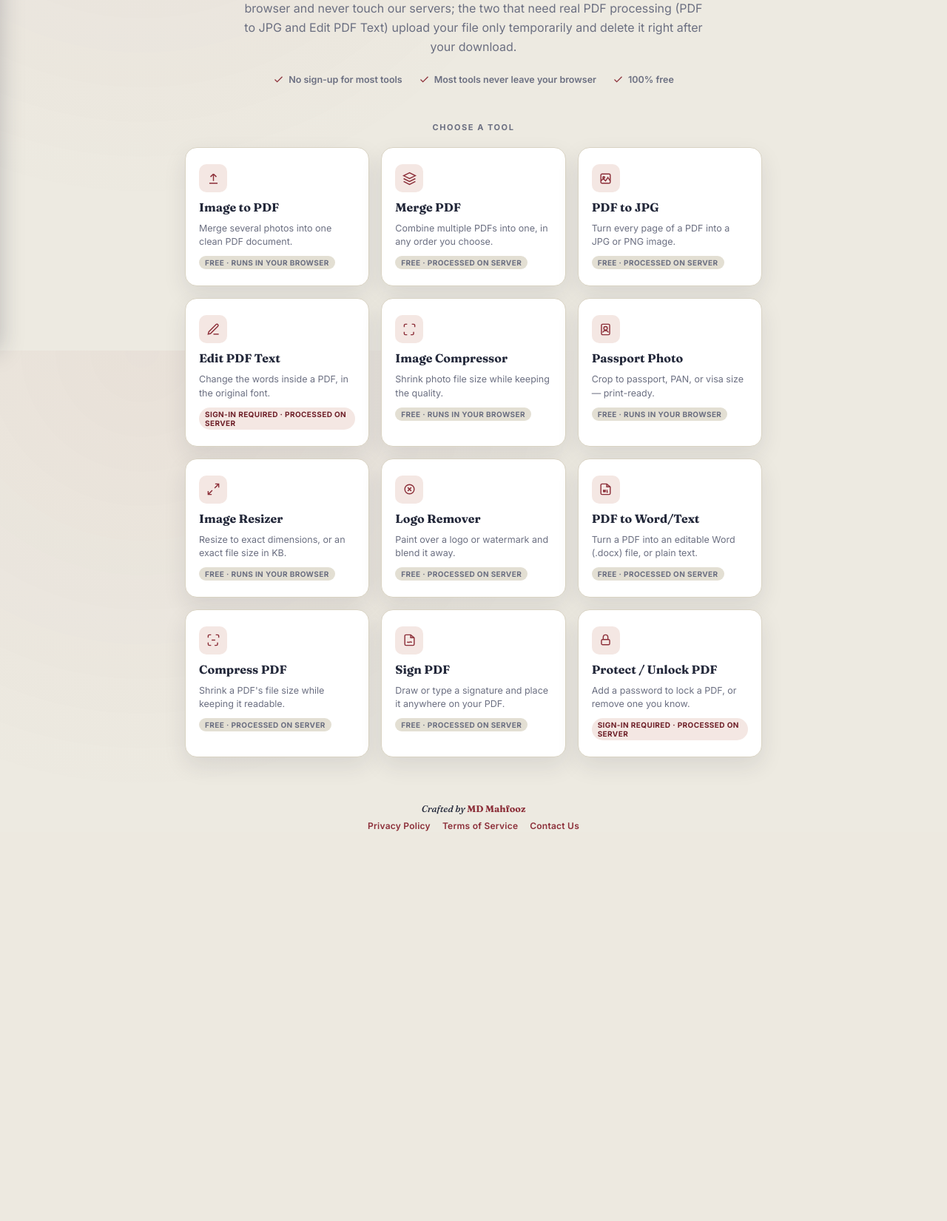
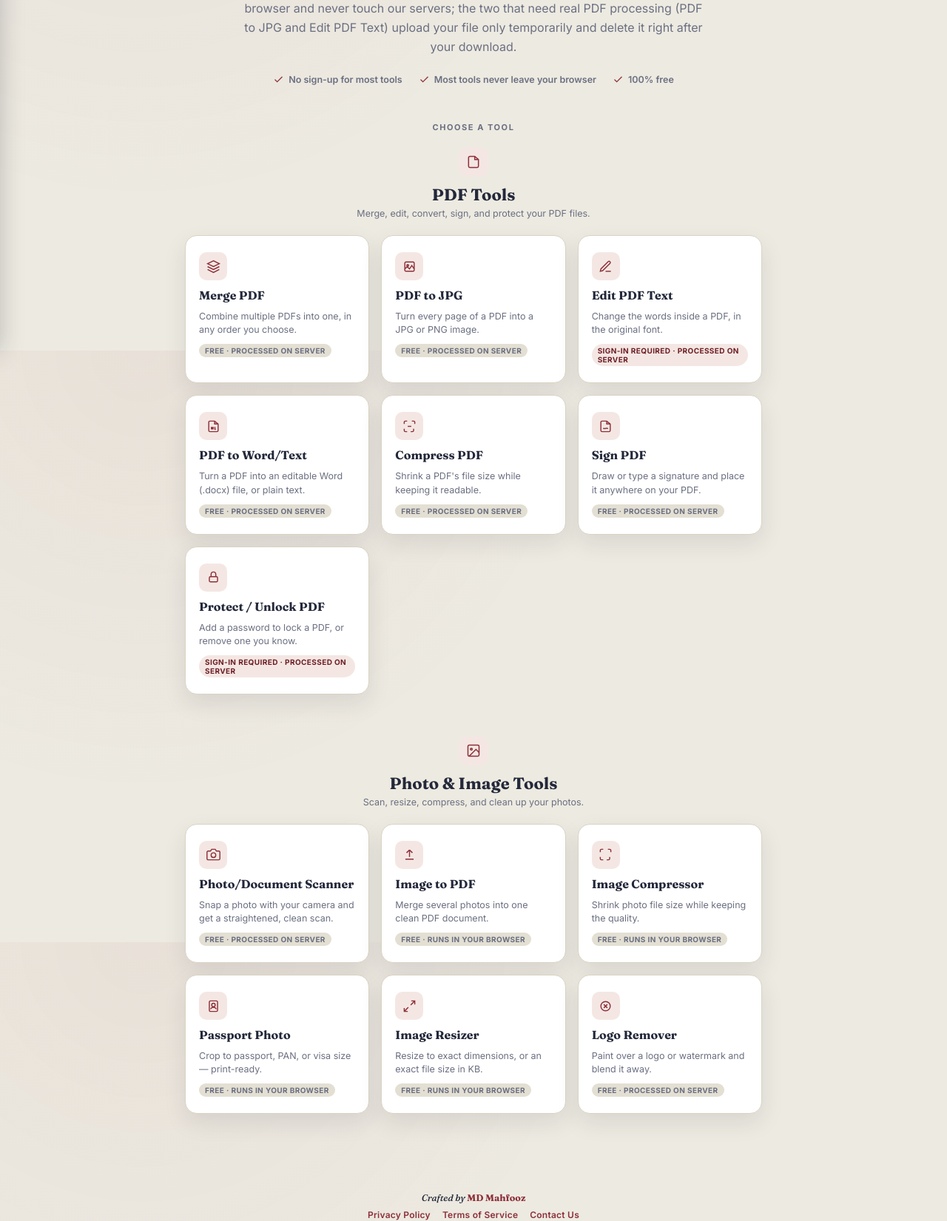
Before and after one commit to Therealmahfooz/PDF_ART, a Flask app: page / in a window 1280 px wide. Shown: the part 326-1977 px from the top of the page at 74% size. Before the commit the page ends 1450 px from the top, so only its background shows below. Run offline with Flask 3, Linux system fonts and the light colour scheme; some libraries are stand-ins or nearby versions.

Commit message:
Add files via upload

```diff
--- a/templates/_nav.html
+++ b/templates/_nav.html
@@ -202,6 +202,12 @@
       <div class="dt-badge">On server</div>
     </a>
 
+    <a href="/scanner.html" class="drawer-tool-card nav-item" data-path="/scanner.html">
+      <div class="dt-icon"><svg viewBox="0 0 24 24" fill="none" stroke-width="1.8"><path d="M23 19a2 2 0 0 1-2 2H3a2 2 0 0 1-2-2V8a2 2 0 0 1 2-2h4l2-3h6l2 3h4a2 2 0 0 1 2 2z"/><circle cx="12" cy="13" r="4"/></svg></div>
+      <div class="dt-name">Photo/Document Scanner</div>
+      <div class="dt-badge">On server</div>
+    </a>
+
   </div>
 
   <div class="drawer-section-label">Legal</div>
--- a/templates/home.html
+++ b/templates/home.html
@@ -73,6 +73,17 @@
     font-size: 11px; letter-spacing: 0.14em; text-transform: uppercase; color: var(--ink-soft);
     font-weight: 700; text-align: center; margin-bottom: 20px;
   }
+
+  .category-block { width: 100%; max-width: 780px; margin-bottom: 44px; }
+  .category-block:last-child { margin-bottom: 12px; }
+  .category-head { text-align: center; margin-bottom: 22px; }
+  .category-head .cat-icon {
+    width: 40px; height: 40px; border-radius: 12px; background: var(--accent-tint);
+    display: flex; align-items: center; justify-content: center; margin: 0 auto 10px;
+  }
+  .category-head .cat-icon svg { width: 20px; height: 20px; stroke: var(--accent); }
+  .category-head .cat-title { font-family: 'Fraunces', serif; font-weight: 700; font-size: 22px; color: var(--ink); }
+  .category-head .cat-sub { font-size: 12.5px; color: var(--ink-soft); margin-top: 4px; }
 
   .tool-grid {
     display: grid; grid-template-columns: repeat(3, 1fr); gap: 16px;
@@ -151,14 +162,14 @@
 </div>
 
 <div class="section-label">Choose a Tool</div>
+
+<div class="category-block">
+  <div class="category-head">
+    <div class="cat-icon"><svg viewBox="0 0 24 24" fill="none" stroke-width="1.8"><path d="M14 3H6a2 2 0 0 0-2 2v14a2 2 0 0 0 2 2h12a2 2 0 0 0 2-2V8z"/><path d="M14 3v5h5"/></svg></div>
+    <div class="cat-title">PDF Tools</div>
+    <div class="cat-sub">Merge, edit, convert, sign, and protect your PDF files.</div>
+  </div>
   <div class="tool-grid">
-
-  <a class="tool-card" href="/image-to-pdf.html">
-    <div class="icon-wrap"><svg viewBox="0 0 24 24" fill="none" stroke-width="1.8"><path d="M12 16V4m0 0L7 9m5-5l5 5M5 20h14"/></svg></div>
-    <div class="tool-name">Image to PDF</div>
-    <div class="tool-desc">Merge several photos into one clean PDF document.</div>
-    <span class="badge">Free · runs in your browser</span>
-  </a>
 
     <a class="tool-card" href="/pdf/merge">
       <div class="icon-wrap"><svg viewBox="0 0 24 24" fill="none" stroke-width="1.8"><path d="M12 2 2 7l10 5 10-5-10-5Z"/><path d="m2 17 10 5 10-5"/><path d="m2 12 10 5 10-5"/></svg></div>
@@ -179,34 +190,6 @@
       <div class="tool-name">Edit PDF Text</div>
       <div class="tool-desc">Change the words inside a PDF, in the original font.</div>
       <span class="badge login">Sign-in required · processed on server</span>
-  </a>
-
-  <a class="tool-card" href="/image-compress.html">
-    <div class="icon-wrap"><svg viewBox="0 0 24 24" fill="none" stroke-width="1.8"><path d="M8 3H5a2 2 0 0 0-2 2v3m18 0V5a2 2 0 0 0-2-2h-3M3 16v3a2 2 0 0 0 2 2h3m11-5v3a2 2 0 0 1-2 2h-3"/></svg></div>
-    <div class="tool-name">Image Compressor</div>
-    <div class="tool-desc">Shrink photo file size while keeping the quality.</div>
-    <span class="badge">Free · runs in your browser</span>
-  </a>
-
-  <a class="tool-card" href="/passport-photo.html">
-    <div class="icon-wrap"><svg viewBox="0 0 24 24" fill="none" stroke-width="1.8"><rect x="5" y="3" width="14" height="18" rx="2"/><circle cx="12" cy="10" r="3"/><path d="M7 17c1-2 3-3 5-3s4 1 5 3"/></svg></div>
-    <div class="tool-name">Passport Photo</div>
-    <div class="tool-desc">Crop to passport, PAN, or visa size — print-ready.</div>
-    <span class="badge">Free · runs in your browser</span>
-  </a>
-
-  <a class="tool-card" href="/image-resizer.html">
-    <div class="icon-wrap"><svg viewBox="0 0 24 24" fill="none" stroke-width="1.8"><path d="M15 3h6v6M9 21H3v-6M21 3l-7 7M3 21l7-7"/></svg></div>
-    <div class="tool-name">Image Resizer</div>
-    <div class="tool-desc">Resize to exact dimensions, or an exact file size in KB.</div>
-    <span class="badge">Free · runs in your browser</span>
-  </a>
-
-  <a class="tool-card" href="/logo-remover.html">
-    <div class="icon-wrap"><svg viewBox="0 0 24 24" fill="none" stroke-width="1.8"><circle cx="12" cy="12" r="8"/><path d="m9 9 6 6m0-6-6 6"/></svg></div>
-    <div class="tool-name">Logo Remover</div>
-    <div class="tool-desc">Paint over a logo or watermark and blend it away.</div>
-    <span class="badge">Free · processed on server</span>
     </a>
 
     <a class="tool-card" href="/pdf-to-word.html">
@@ -238,6 +221,60 @@
     </a>
 
   </div>
+</div>
+
+<div class="category-block">
+  <div class="category-head">
+    <div class="cat-icon"><svg viewBox="0 0 24 24" fill="none" stroke-width="1.8"><rect x="3" y="3" width="18" height="18" rx="2"/><circle cx="8.5" cy="9.5" r="1.5"/><path d="m21 15-5-5L5 21"/></svg></div>
+    <div class="cat-title">Photo &amp; Image Tools</div>
+    <div class="cat-sub">Scan, resize, compress, and clean up your photos.</div>
+  </div>
+  <div class="tool-grid">
+
+    <a class="tool-card" href="/scanner.html">
+      <div class="icon-wrap"><svg viewBox="0 0 24 24" fill="none" stroke-width="1.8"><path d="M23 19a2 2 0 0 1-2 2H3a2 2 0 0 1-2-2V8a2 2 0 0 1 2-2h4l2-3h6l2 3h4a2 2 0 0 1 2 2z"/><circle cx="12" cy="13" r="4"/></svg></div>
+      <div class="tool-name">Photo/Document Scanner</div>
+      <div class="tool-desc">Snap a photo with your camera and get a straightened, clean scan.</div>
+      <span class="badge">Free · processed on server</span>
+    </a>
+
+    <a class="tool-card" href="/image-to-pdf.html">
+      <div class="icon-wrap"><svg viewBox="0 0 24 24" fill="none" stroke-width="1.8"><path d="M12 16V4m0 0L7 9m5-5l5 5M5 20h14"/></svg></div>
+      <div class="tool-name">Image to PDF</div>
+      <div class="tool-desc">Merge several photos into one clean PDF document.</div>
+      <span class="badge">Free · runs in your browser</span>
+    </a>
+
+    <a class="tool-card" href="/image-compress.html">
+      <div class="icon-wrap"><svg viewBox="0 0 24 24" fill="none" stroke-width="1.8"><path d="M8 3H5a2 2 0 0 0-2 2v3m18 0V5a2 2 0 0 0-2-2h-3M3 16v3a2 2 0 0 0 2 2h3m11-5v3a2 2 0 0 1-2 2h-3"/></svg></div>
+      <div class="tool-name">Image Compressor</div>
+      <div class="tool-desc">Shrink photo file size while keeping the quality.</div>
+      <span class="badge">Free · runs in your browser</span>
+    </a>
+
+    <a class="tool-card" href="/passport-photo.html">
+      <div class="icon-wrap"><svg viewBox="0 0 24 24" fill="none" stroke-width="1.8"><rect x="5" y="3" width="14" height="18" rx="2"/><circle cx="12" cy="10" r="3"/><path d="M7 17c1-2 3-3 5-3s4 1 5 3"/></svg></div>
+      <div class="tool-name">Passport Photo</div>
+      <div class="tool-desc">Crop to passport, PAN, or visa size — print-ready.</div>
+      <span class="badge">Free · runs in your browser</span>
+    </a>
+
+    <a class="tool-card" href="/image-resizer.html">
+      <div class="icon-wrap"><svg viewBox="0 0 24 24" fill="none" stroke-width="1.8"><path d="M15 3h6v6M9 21H3v-6M21 3l-7 7M3 21l7-7"/></svg></div>
+      <div class="tool-name">Image Resizer</div>
+      <div class="tool-desc">Resize to exact dimensions, or an exact file size in KB.</div>
+      <span class="badge">Free · runs in your browser</span>
+    </a>
+
+    <a class="tool-card" href="/logo-remover.html">
+      <div class="icon-wrap"><svg viewBox="0 0 24 24" fill="none" stroke-width="1.8"><circle cx="12" cy="12" r="8"/><path d="m9 9 6 6m0-6-6 6"/></svg></div>
+      <div class="tool-name">Logo Remover</div>
+      <div class="tool-desc">Paint over a logo or watermark and blend it away.</div>
+      <span class="badge">Free · processed on server</span>
+    </a>
+
+  </div>
+</div>
 
 <footer>
   <div class="credit">Crafted by <strong>MD Mahfooz</strong></div>
```
Lines whose indentation alone changed are shown as unchanged.
